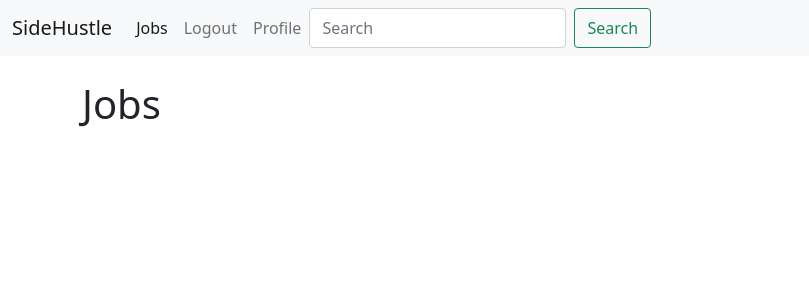
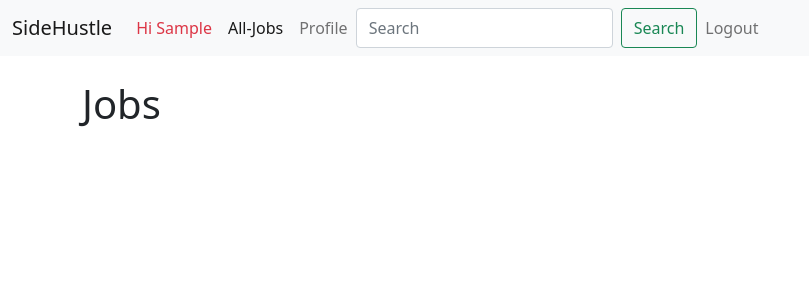
Before and after one commit to redhat-beyond/Side-Hustle, a Django app: page /jobs/ in a window 1280 px wide. Shown: the top 300 px of the page, without its empty margins (0-809 px from the left). Run offline with Django 3.2, Linux system fonts and the light colour scheme; the visitor is signed in with stand-in values (Sample User, id 1); data that the repository does not hold is empty.

Commit message:
Change Navigation Bar logic
Changing the logic of the Navigation Bar in order to prevent unprivileged
users from clicking URLs they are not authorized to access.

1. For non-sign-in users or non-registered users only show register and login options.
2. For sign-in users users show All-jobs, logout, search options.
    2.1 For student user show Profile option.
    2.2 For student user show Add-Job option.

```diff
--- a/templates/base.html
+++ b/templates/base.html
@@ -19,42 +19,40 @@
         </button>
         <div class="collapse navbar-collapse" id="navbarSupportedContent">
           <ul class="navbar-nav me-auto mb-2 mb-lg-0">
+            {% if user.is_authenticated %}
+              <li class="nav-item">
+                <div class="nav-link active text-danger">Hi {{ user.first_name }} </div>
+              </li>
 
               <li class="nav-item">
-          <a class="nav-link active" aria-current="page" href="{% url 'jobs' %}">Jobs</a>
+                <a class="nav-link active" aria-current="page" href="{% url 'jobs' %}">All-Jobs</a>
               </li>
-
-        {% if user.is_authenticated %}
               {% if user.role == 'HR' %}
                 <li class="nav-item">
                   <a class="nav-link active" aria-current="page" href="{% url 'jobs_add' %}">Add Job</a>
                 </li>
               {% endif %}
-        <li class="nav-item">
-          <a class="nav-link" href="{% url 'logout' %}">Logout</a>
-        </li>
-
-        {% else %}
-
-        <li class="nav-item">
-          <a class="nav-link" href="{% url 'register' %}">Register</a>
-        </li>
-        <li class="nav-item">
-          <a class="nav-link" href="{% url 'login' %}">Login</a>
-        </li>
-
-        {% endif %}
-
-
+              {% if user.role == 'Student' %}
               <li class="nav-item">
                 <a class="nav-link" href="#">Profile</a>
               </li>
-
-
+              {% endif %}
               <form class="d-flex">
                 <input class="form-control me-2" type="search" placeholder="Search" aria-label="Search">
                 <button class="btn btn-outline-success" type="submit">Search</button>
               </form>
+              <li class="nav-item">
+                <a class="nav-link" href="{% url 'logout' %}">Logout</a>
+              </li>
+            {% else %}
+              <li class="nav-item">
+                <a class="nav-link" href="{% url 'register' %}">Register</a>
+              </li>
+
+              <li class="nav-item">
+                <a class="nav-link" href="{% url 'login' %}">Login</a>
+              </li>
+            {% endif %}
         </div>
       </div>
     </nav>
```
Lines whose indentation alone changed are shown as unchanged.
